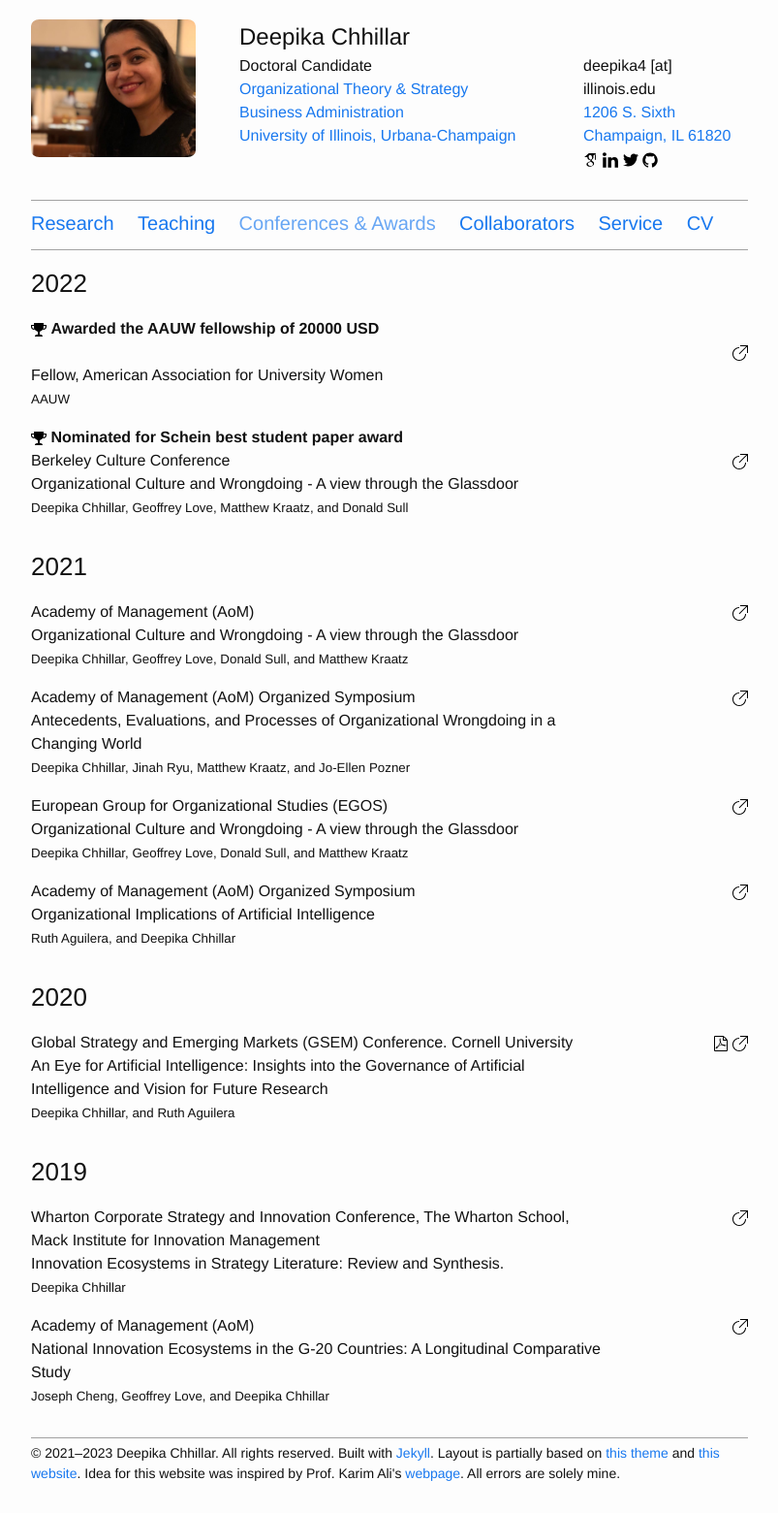
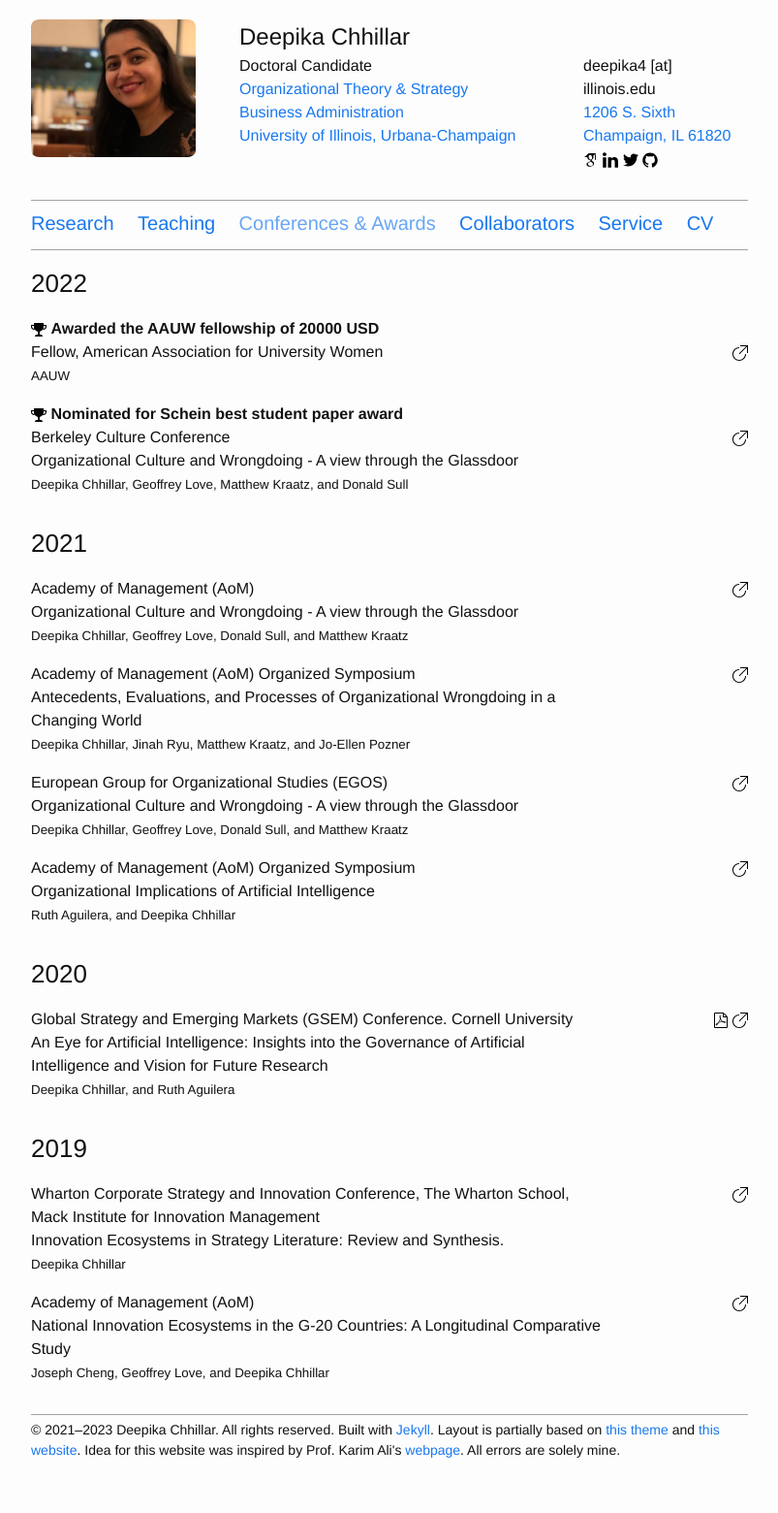
Before and after one commit to deepikachhillar/deepikachhillar.github.io, a Jekyll site: the page built from nav/conferences.md, in a window 1280 px wide. Shown: the whole page at 97% size, without its empty margins (238-1041 px from the left). Built offline with Jekyll 4.4.1, drawn with Linux system fonts in a browser that asks for light colours; after the commit the page ends 1536 px from its top, so only the background shows below that.

Commit message:
Update conferences.md

```diff
--- a/nav/conferences.md
+++ b/nav/conferences.md
@@ -18,7 +18,9 @@ group: pubs
     </span> <br/>
     {% endif %}
     <div class="publication-title">
+      {% if paper.venue %}
       {{ paper.venue }} <br/>
+      {% endif %}
       {{ paper.title }} <br/> <small> {{ paper.authors }} </small>
     </div>
     <div class="right">
```
